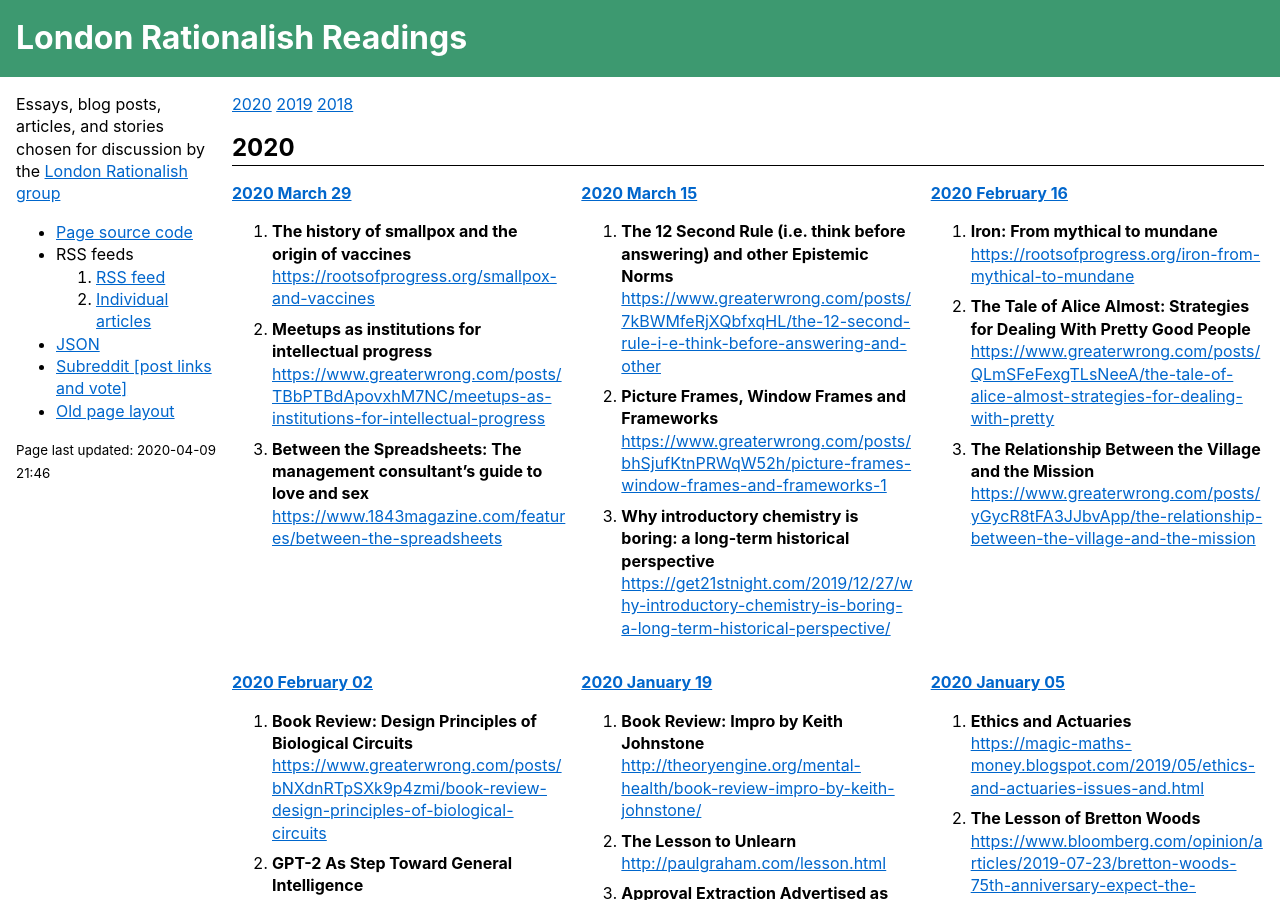
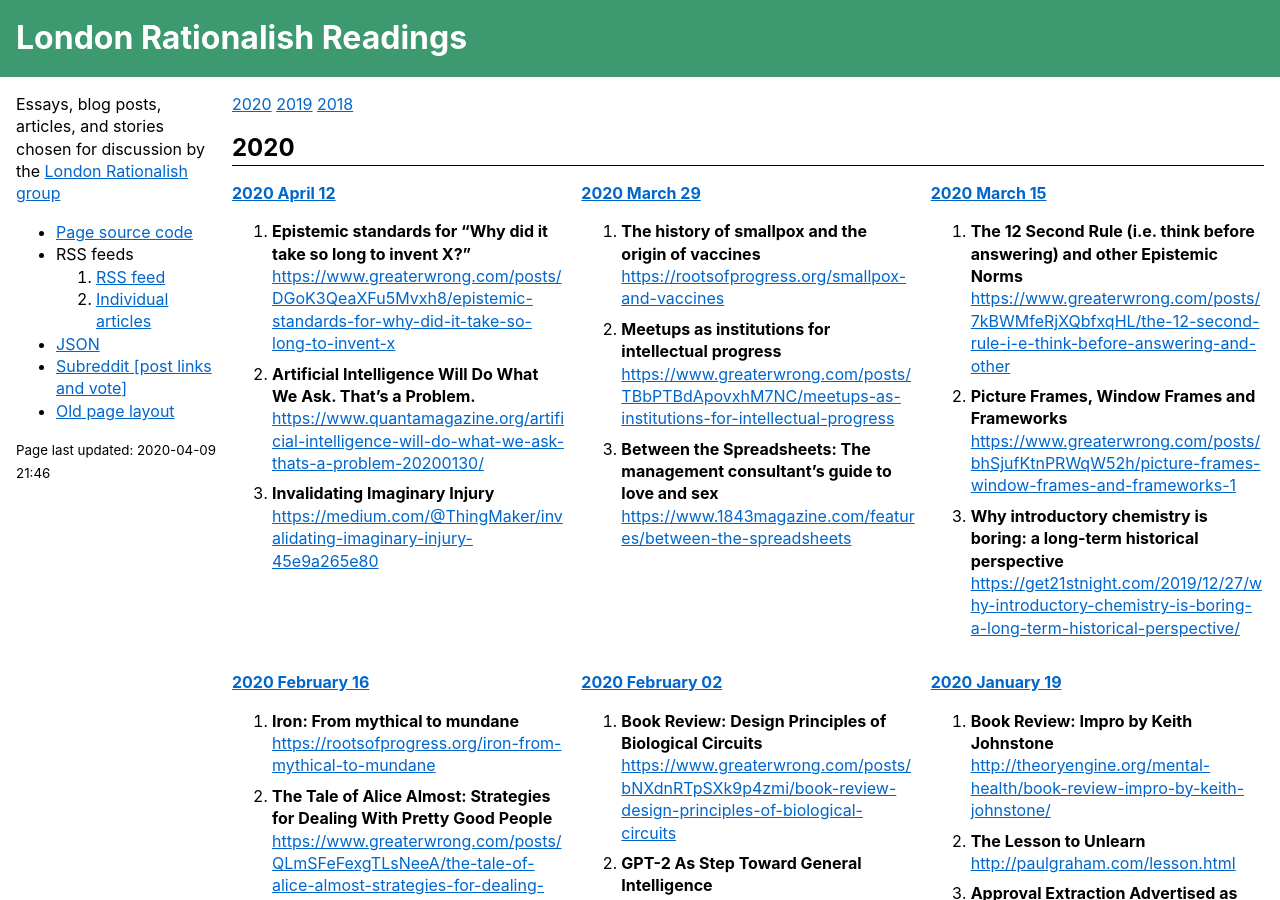
Before and after one commit to sackeyjason/london-rationalish-readings, a Jekyll site: the page built from index.html, in a window 1280 px wide and 900 px high. Built offline with Jekyll 4.4.1, drawn with Linux system fonts in a browser that asks for light colours.

Commit message:
Update list.yaml

```diff
--- a/_data/list.yaml
+++ b/_data/list.yaml
@@ -1,4 +1,12 @@
 meetings:
+- date: 2020.04.12
+  list:
+  - title: "Epistemic standards for “Why did it take so long to invent X?”"
+    link: https://www.greaterwrong.com/posts/DGoK3QeaXFu5Mvxh8/epistemic-standards-for-why-did-it-take-so-long-to-invent-x
+  - title: "Artificial Intelligence Will Do What We Ask. That’s a Problem."
+    link: https://www.quantamagazine.org/artificial-intelligence-will-do-what-we-ask-thats-a-problem-20200130/
+  - title: "Invalidating Imaginary Injury"
+    link: https://medium.com/@ThingMaker/invalidating-imaginary-injury-45e9a265e80
 - date: 2020.03.29
   list:
   - title: "The history of smallpox and the origin of vaccines"
```
